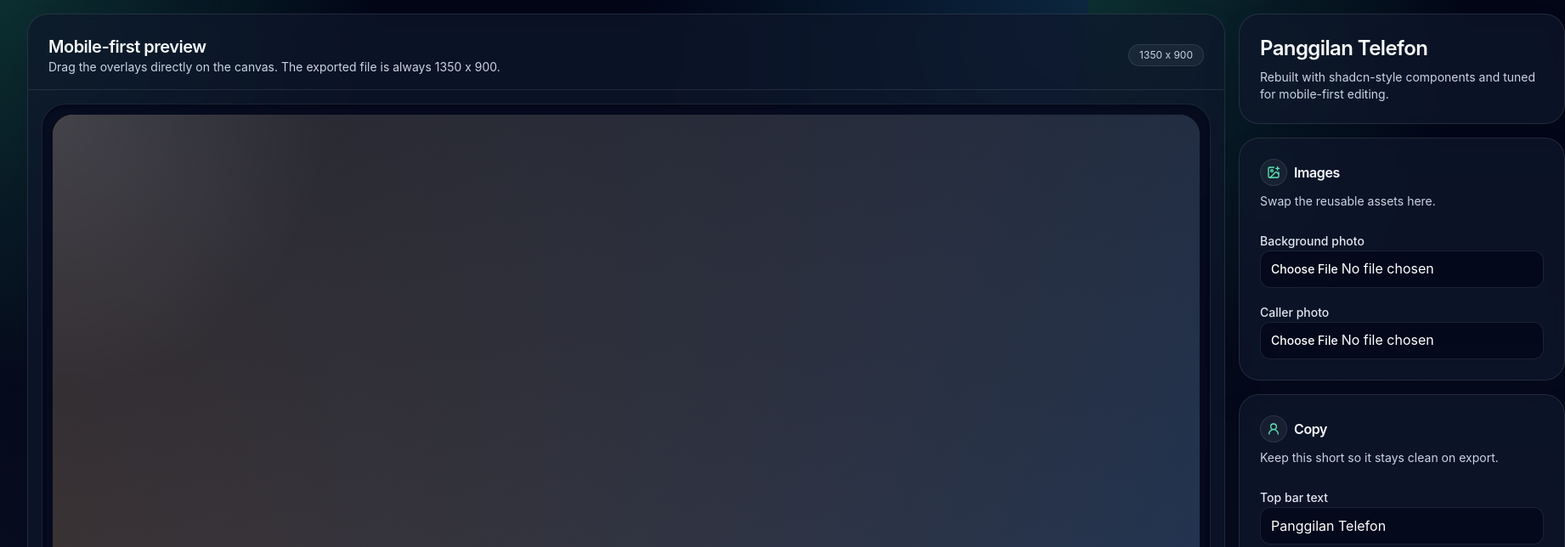
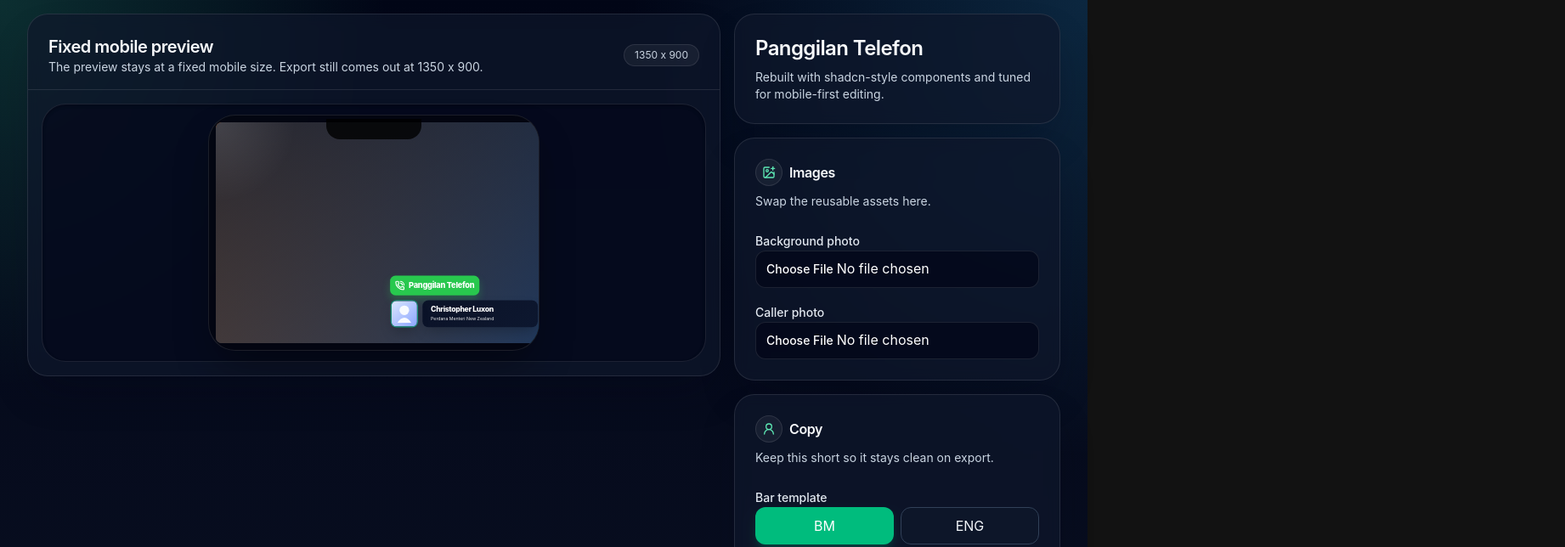
Before and after one commit to x0trad/pmocaller, a React (Vite) app: page / in a window 1280 px wide. Shown: the top 644 px of the page at 85% size, 1842 px wide, since content can reach past the window. Built offline with nearby package versions, Linux system fonts and the light colour scheme.

Commit message:
Use fixed BM and ENG bar templates

```diff
--- a/src/App.jsx
+++ b/src/App.jsx
@@ -1,4 +1,4 @@
-import { useEffect, useMemo, useRef, useState } from "react";
+import { useRef, useState } from "react";
 import {
   Download,
   Grip,
@@ -20,6 +20,9 @@ import { Label } from "./components/ui/label";
 
 const STAGE_WIDTH = 1350;
 const STAGE_HEIGHT = 900;
+const MOBILE_PREVIEW_WIDTH = 390;
+const MOBILE_PREVIEW_SCALE = MOBILE_PREVIEW_WIDTH / STAGE_WIDTH;
+const MOBILE_PREVIEW_HEIGHT = STAGE_HEIGHT * MOBILE_PREVIEW_SCALE;
 const CALL_BAR_HEIGHT = 76;
 const CALL_CARD_WIDTH = 600;
 const CALL_CARD_HEIGHT = 112;
@@ -28,8 +31,13 @@ const initialLayout = {
   group: { x: 710, y: 625 }
 };
 
+const CALL_BAR_TEMPLATES = {
+  bm: "Panggilan Telefon",
+  eng: "Phone Call"
+};
+
 const defaultState = {
-  barText: "Panggilan Telefon",
+  barTemplate: "bm",
   callerName: "Christopher Luxon",
   callerTitle: "Perdana Menteri New Zealand",
   barColor: "#28c84e",
@@ -44,49 +52,12 @@ const defaultState = {
 export default function App() {
   const [form, setForm] = useState(defaultState);
   const [layout, setLayout] = useState(initialLayout);
-  const [scale, setScale] = useState(1);
   const [isExporting, setIsExporting] = useState(false);
+  const selectedBarText = getBarTemplateText(form.barTemplate);
 
-  const stageWrapRef = useRef(null);
   const stageRef = useRef(null);
   const backgroundRef = useRef(null);
   const avatarRef = useRef(null);
-
-  useEffect(() => {
-    const element = stageWrapRef.current;
-    if (!element) {
-      return;
-    }
-
-    const updateScale = () => {
-      const availableWidth = element.clientWidth - 24;
-      const nextScale = Math.min(1, availableWidth / STAGE_WIDTH);
-      setScale(nextScale || 1);
-    };
-
-    updateScale();
-
-    const observer = new ResizeObserver(updateScale);
-    observer.observe(element);
-    window.addEventListener("resize", updateScale);
-
-    return () => {
-      observer.disconnect();
-      window.removeEventListener("resize", updateScale);
-    };
-  }, []);
-
-  const stageStyles = useMemo(
-    () => ({
-      width: STAGE_WIDTH,
-      height: STAGE_HEIGHT,
-      transform: `scale(${scale})`,
-      transformOrigin: "top left"
-    }),
-    [scale]
-  );
-
-  const scaledHeight = STAGE_HEIGHT * scale;
 
   const updateField = (key, value) => {
     setForm((current) => ({ ...current, [key]: value }));
@@ -124,7 +95,7 @@ export default function App() {
       const ctx = canvas.getContext("2d");
 
       drawBackground(ctx, backgroundRef.current);
-      drawCallGroup(ctx, layout.group, form, avatarRef.current);
+      drawCallGroup(ctx, layout.group, selectedBarText, form, avatarRef.current);
 
       const link = document.createElement("a");
       link.download = "panggilan-telefon.png";
@@ -144,11 +115,11 @@ export default function App() {
               <div className="flex items-center justify-between gap-3">
                 <div>
                   <CardTitle className="text-balance text-xl">
-                    Mobile-first preview
+                    Fixed mobile preview
                   </CardTitle>
                   <CardDescription>
-                    Drag the overlays directly on the canvas. The exported file is
-                    always 1350 x 900.
+                    The preview stays at a fixed mobile size. Export still comes
+                    out at 1350 x 900.
                   </CardDescription>
                 </div>
                 <div className="rounded-full border border-white/10 bg-white/5 px-3 py-1 text-xs text-slate-300">
@@ -157,18 +128,29 @@ export default function App() {
               </div>
             </CardHeader>
             <CardContent className="p-3 sm:p-4">
-              <div
-                ref={stageWrapRef}
-                className="overflow-hidden rounded-[28px] border border-white/10 bg-slate-950/60 p-3 shadow-inner shadow-black/20"
-              >
-                <div
-                  className="relative mx-auto"
-                  style={{ height: scaledHeight, maxWidth: STAGE_WIDTH * scale }}
-                >
+              <div className="rounded-[28px] border border-white/10 bg-slate-950/60 p-3 shadow-inner shadow-black/20">
+                <div className="mx-auto w-[390px] max-w-full">
+                  <div
+                    className="relative mx-auto overflow-hidden rounded-[32px] border border-white/10 bg-black/40 p-2 shadow-2xl shadow-black/40"
+                    style={{ width: MOBILE_PREVIEW_WIDTH }}
+                  >
+                    <div
+                      className="pointer-events-none absolute inset-x-1 top-1 z-20 mx-auto h-6 w-28 rounded-b-2xl bg-black/80"
+                      aria-hidden="true"
+                    />
+                    <div
+                      className="relative mx-auto"
+                      style={{ height: MOBILE_PREVIEW_HEIGHT }}
+                    >
                   <div
                     ref={stageRef}
                     className="relative overflow-hidden rounded-[24px] bg-gradient-to-br from-amber-800 via-slate-800 to-sky-900 select-none"
-                    style={stageStyles}
+                    style={{
+                      width: STAGE_WIDTH,
+                      height: STAGE_HEIGHT,
+                      transform: `scale(${MOBILE_PREVIEW_SCALE})`,
+                      transformOrigin: "top left"
+                    }}
                   >
                     {form.backgroundSrc ? (
                       <img
@@ -189,7 +171,7 @@ export default function App() {
                       }
                       stageRef={stageRef}
                       bounds={getCallGroupBounds(
-                        form.barText,
+                        selectedBarText,
                         form.cardOffsetX,
                         form.cardOffsetY
                       )}
@@ -203,7 +185,7 @@ export default function App() {
                           }}
                         >
                           <PhoneCall className="h-10 w-10" strokeWidth={2.4} />
-                          <span>{form.barText || "Panggilan Telefon"}</span>
+                          <span>{selectedBarText}</span>
                         </div>
                         <div
                           className="relative flex items-center gap-[18px]"
@@ -241,6 +223,8 @@ export default function App() {
                         </div>
                       </div>
                     </DraggableOverlay>
+                  </div>
+                </div>
                   </div>
                 </div>
               </div>
@@ -288,12 +272,26 @@ export default function App() {
               title="Copy"
               description="Keep this short so it stays clean on export."
             >
-              <Field label="Top bar text" htmlFor="barText">
-                <Input
-                  id="barText"
-                  value={form.barText}
-                  onChange={(event) => updateField("barText", event.target.value)}
-                />
+              <Field label="Bar template">
+                <div className="grid grid-cols-2 gap-2">
+                  <Button
+                    type="button"
+                    variant={form.barTemplate === "bm" ? "default" : "outline"}
+                    onClick={() => updateField("barTemplate", "bm")}
+                  >
+                    BM
+                  </Button>
+                  <Button
+                    type="button"
+                    variant={form.barTemplate === "eng" ? "default" : "outline"}
+                    onClick={() => updateField("barTemplate", "eng")}
+                  >
+                    ENG
+                  </Button>
+                </div>
+                <p className="text-sm text-slate-400">
+                  Active text: <span className="text-slate-200">{selectedBarText}</span>
+                </p>
               </Field>
               <Field label="Caller name" htmlFor="callerName">
                 <Input
@@ -543,7 +541,7 @@ function hexToRgba(hex, alpha) {
 function getBarMetrics(ctx, text) {
   ctx.save();
   ctx.font = "800 32px Inter, Segoe UI, sans-serif";
-  const content = text || "Panggilan Telefon";
+  const content = text || CALL_BAR_TEMPLATES.bm;
   const textWidth = ctx.measureText(content).width;
   ctx.restore();
 
@@ -554,7 +552,7 @@ function getBarMetrics(ctx, text) {
 }
 
 function getEstimatedBarWidth(text) {
-  const content = text || "Panggilan Telefon";
+  const content = text || CALL_BAR_TEMPLATES.bm;
   return Math.max(320, 22 + 42 + 18 + content.length * 18 + 26);
 }
 
@@ -591,8 +589,8 @@ function drawBackground(ctx, image) {
   ctx.fillRect(0, 0, STAGE_WIDTH, STAGE_HEIGHT);
 }
 
-function drawCallGroup(ctx, position, form, avatarImage) {
-  const barMetrics = getBarMetrics(ctx, form.barText);
+function drawCallGroup(ctx, position, barText, form, avatarImage) {
+  const barMetrics = getBarMetrics(ctx, barText);
   const cardPosition = {
     x: position.x + form.cardOffsetX,
     y: position.y + CALL_BAR_HEIGHT + form.cardOffsetY
@@ -612,7 +610,7 @@ function drawBar(ctx, position, text, barColor, width = null) {
 
   ctx.save();
   ctx.font = "800 32px Inter, Segoe UI, sans-serif";
-  const content = text || "Panggilan Telefon";
+  const content = text || CALL_BAR_TEMPLATES.bm;
   const measuredWidth =
     width ?? paddingLeft + iconSize + gap + ctx.measureText(content).width + paddingRight;
 
@@ -793,3 +791,7 @@ function createPlaceholderAvatar() {
     `)
   );
 }
+
+function getBarTemplateText(template) {
+  return CALL_BAR_TEMPLATES[template] ?? CALL_BAR_TEMPLATES.bm;
+}
```
